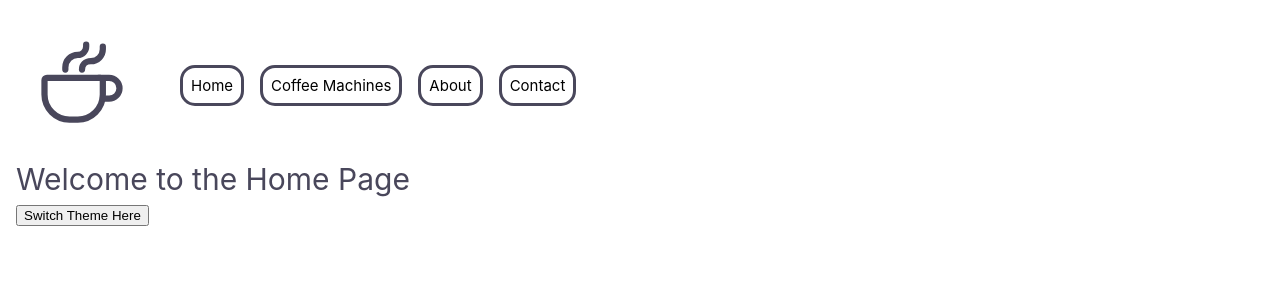
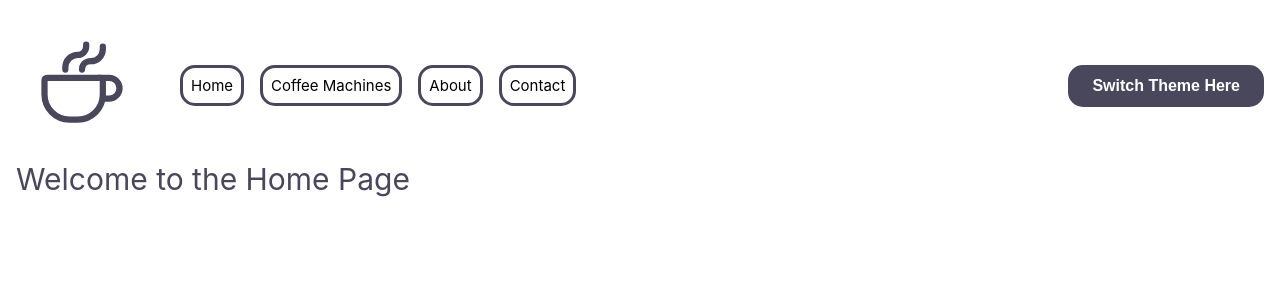
Before and after one commit to nathantotten/Vue_Coffee_Stuff, a Vue app in the folder vue-coffee-stuff/: page / in a window 1280 px wide. Shown: the top 300 px of the page. Built offline with nearby package versions, Linux system fonts and the light colour scheme; the HTML template or start-up script is replaced by a standard one.

Commit message:
fancy styling hover stuff
Wizardry???!

```diff
--- a/vue-coffee-stuff/src/components/NavBar.vue
+++ b/vue-coffee-stuff/src/components/NavBar.vue
@@ -1,5 +1,9 @@
 <script setup lang="ts">
 import { RouterLink } from 'vue-router';
+import { useThemeStore } from "@/stores/theme";
+
+const store = useThemeStore();
+
 </script>
 
 <template>
@@ -20,6 +24,10 @@ import { RouterLink } from 'vue-router';
         <li><RouterLink to="/contact">Contact</RouterLink></li>
       </ul>
     </nav>
+    <!-- Theme Switcher testing -->
+    <button type="button" @click="store.switchTheme" class="theme-button">
+      Switch Theme Here
+    </button>
   </div>
 </template>
 
@@ -41,6 +49,7 @@ li a {
   background-clip: border-box;
   border-radius: 15px;
   transition: background-color 0.2s ease-in-out;
+  cursor: pointer;
 }
 
 /* List item styling */
@@ -88,4 +97,54 @@ li {
   align-items: center;
 }
 
+.nav-container {
+  display: flex;
+  flex-direction: row;
+  align-items: center;
+}
+
+.theme-button {
+  margin-left: auto; /* send it alll the way to the right */
+  padding: 0.75rem 1.5rem;
+  border: none;
+  border-radius: 15px;
+  font-size: 1rem;
+  font-weight: bold;
+  cursor: pointer;
+  transition: background-color 0.3s, transform 0.2s ease-in-out; /* neato hover effects */
+}
+
+.dark .theme-button {
+  color: #49475B;
+  background-color: #ffffff;
+}
+
+.light .theme-button {
+  background-color: #49475B; /* Neutral dark for light theme */
+  color: #ffffff;
+}
+
+.theme-button:hover {
+  background-color: #69677C; /* Slightly lighter on hover */
+  transform: scale(1.05); /* Subtle pop effect */
+}
+
+.dark .theme-button:hover {
+  color: #ffffff;
+}
+
+.theme-button:active {
+  transform: scale(0.95); /* Feedback for clicking */
+}
+
+.dark .theme-button:focus {
+  outline: 2px solid #ffffff; /* Visible outline for accessibility */
+  outline-offset: 3px;
+}
+
+.light .theme-button:focus {
+  outline: 2px solid #49475B; /* Visible outline for accessibility */
+  outline-offset: 3px;
+}
+
 </style>
--- a/vue-coffee-stuff/src/views/Home.vue
+++ b/vue-coffee-stuff/src/views/Home.vue
@@ -1,18 +1,10 @@
 <script setup lang="ts">
-import { useThemeStore } from "@/stores/theme";
-
-const store = useThemeStore();
 
 </script>
 
 <template>
   <div class="home">
     <h1>Welcome to the Home Page</h1>
-
-    <!-- Theme Switcher testing -->
-    <button type="button" @click="store.switchTheme">
-      Switch Theme Here
-    </button>
   </div>
 </template>
 
```
